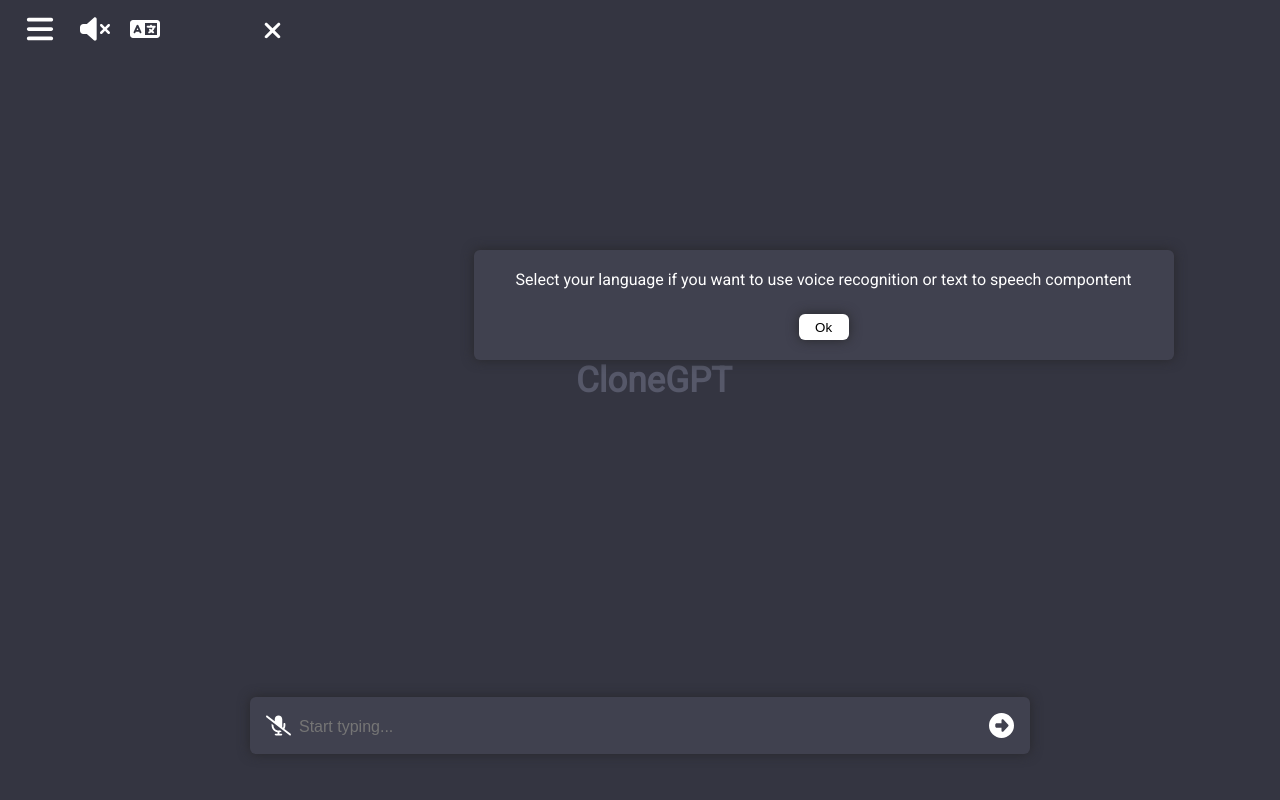
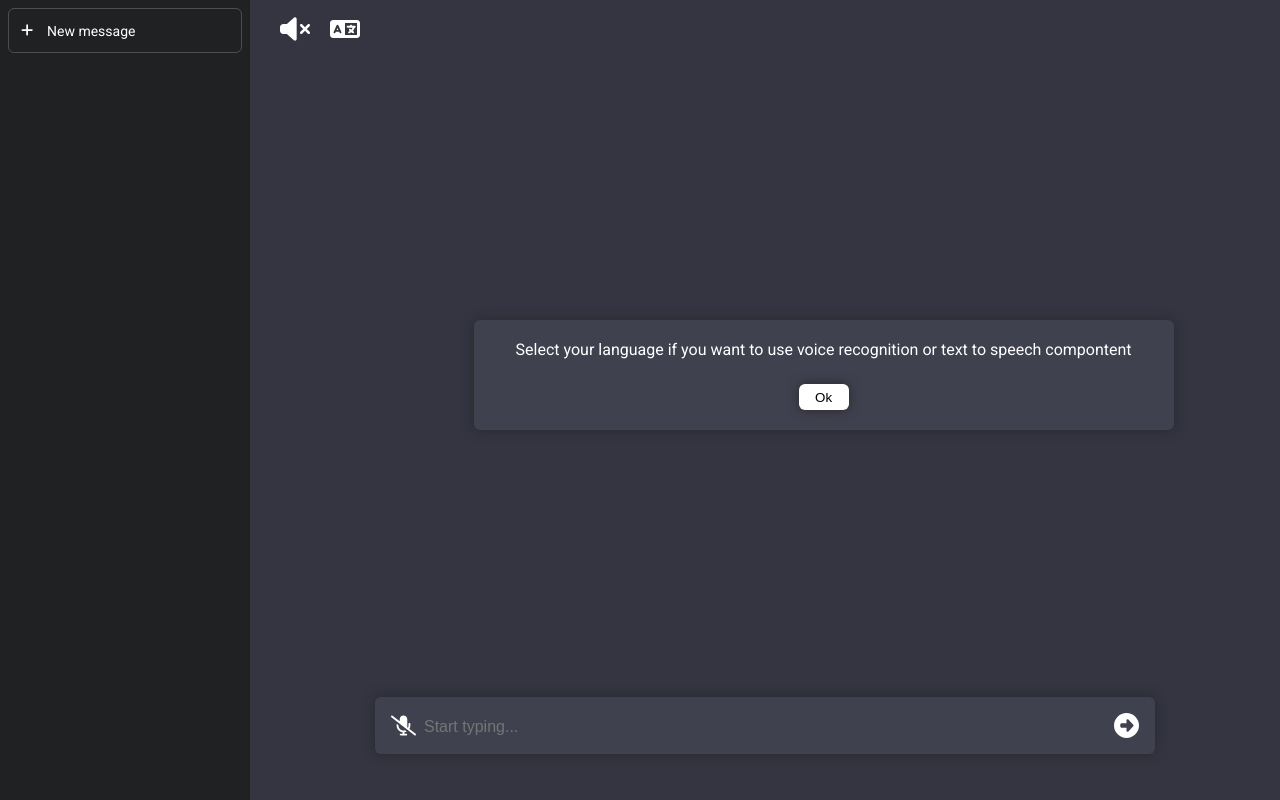
Before and after one commit to ynzulak/voicegpt, a Next.js app: page / in a window 1280 px wide. Built offline with nearby package versions, Linux system fonts and the light colour scheme.

Commit message:
Burger menu almost done, fixing css

```diff
--- a/components/BurgerComponent.tsx
+++ b/components/BurgerComponent.tsx
@@ -8,8 +8,6 @@ import {  faPlus, faMessage, faBars } from '@fortawesome/free-solid-svg-icons'
 
 const BurgerComponent = () => {
     const { isOpen, setIsOpen} = useChat()
-
-
 
     const handleClick = () => {
       setIsOpen(true)
--- a/components/History.tsx
+++ b/components/History.tsx
@@ -4,34 +4,24 @@ import { FontAwesomeIcon } from "../node_modules/@fortawesome/react-fontawesome/
 import {  faPlus, faMessage, faXmark } from '../node_modules/@fortawesome/free-solid-svg-icons/index'
 import { CSSTransition } from 'react-transition-group';
 import { useState } from "react";
+import HistoryComponent from "./HistoryComponent";
 
 
 
 
 const History = () => {
-    const { isOpen, setIsOpen, previousChats, setInputMessage, setResponseMessage, setCurrentTitle } = useChat()
-
-
-    const uniqueTitles: string[] = Array.from(new Set(previousChats.map((previousChat: { title: any; }) => previousChat.title)))
-
-    const createNewChat = () => {
-        setResponseMessage(null)
-        setInputMessage('')
-        setCurrentTitle(null)
-    }
-    const handleClick = (uniqueTitle: string) => {
-        setCurrentTitle(uniqueTitle)
-        setResponseMessage(null)
-        setInputMessage('')
-    }
+    const { isOpen, setIsOpen } = useChat()
 
 
     const handleClose = () => {
       setIsOpen(false)
     }
 
+
+
     return (
         <div className="menu-container">
+            <div className="burger-menu">
                 <div className="close-button">
                     <FontAwesomeIcon icon={faXmark} onClick={handleClose}/>
                 </div>
@@ -41,29 +31,12 @@ const History = () => {
                     classNames="menu"
                     unmountOnExit
                     >
-                <div className='history-container'>
-                    <div className='new-message'>
-                        <div onClick={createNewChat} className='new new-message-element'>
-                            <div className='plus'>
-                                <FontAwesomeIcon icon={faPlus} />
+                <HistoryComponent />
+                </CSSTransition>
             </div>
-                            <span>New message</span>
+            <div className="menu-big">
+                <HistoryComponent />
             </div>
-                    </div>
-                    {uniqueTitles?.map((uniqueTitle, index) => <div className='history' key={index} onClick={() => handleClick(uniqueTitle)}>
-                        <div className='fa-message'>
-                            <FontAwesomeIcon icon={faMessage} />
-                        </div>
-                        <span>    {uniqueTitle && uniqueTitle.length > 25 ? (
-                            `${uniqueTitle.slice(0, 20).charAt(0).toUpperCase() + uniqueTitle.slice(1)}...`
-                        ) : (
-                            uniqueTitle.charAt(0).toUpperCase() + uniqueTitle.slice(1)
-                        )}
-                        </span>
-                    </div>
-                    )}
-                </div>
-            </CSSTransition>
         </div>
     )
     }
--- /dev/null
+++ b/components/HistoryComponent.tsx
@@ -0,0 +1,59 @@
+import { useChat } from "./ChatContext";
+import { FontAwesomeIcon } from "../node_modules/@fortawesome/react-fontawesome/index";
+import {  faPlus, faMessage } from '../node_modules/@fortawesome/free-solid-svg-icons/index'
+import { useState } from "react";
+
+
+
+
+const HistoryComponent = () => {
+    const { isOpen, setIsOpen, previousChats, setInputMessage, setResponseMessage, setCurrentTitle } = useChat()
+
+
+    const uniqueTitles: string[] = Array.from(new Set(previousChats.map((previousChat: { title: any; }) => previousChat.title)))
+
+    const createNewChat = () => {
+        setResponseMessage(null)
+        setInputMessage('')
+        setCurrentTitle(null)
+    }
+    const handleClick = (uniqueTitle: string) => {
+        setCurrentTitle(uniqueTitle)
+        setResponseMessage(null)
+        setInputMessage('')
+    }
+
+
+    const handleClose = () => {
+      setIsOpen(false)
+    }
+
+
+
+    return (
+            <div className='history-container'>
+                <div className='new-message'>
+                    <div onClick={createNewChat} className='new new-message-element'>
+                        <div className='plus'>
+                            <FontAwesomeIcon icon={faPlus} />
+                        </div>
+                        <span>New message</span>
+                    </div>
+                </div>
+                {uniqueTitles?.map((uniqueTitle, index) => <div className='history' key={index} onClick={() => handleClick(uniqueTitle)}>
+                    <div className='fa-message'>
+                        <FontAwesomeIcon icon={faMessage} />
+                    </div>
+                    <span>{uniqueTitle && uniqueTitle.length > 25 ? (
+                        `${uniqueTitle.slice(0, 20).charAt(0).toUpperCase() + uniqueTitle.slice(1)}...`
+                    ) : (
+                        uniqueTitle.charAt(0).toUpperCase() + uniqueTitle.slice(1)
+                    )}
+                    </span>
+                </div>
+                )}
+            </div>
+    )
+}
+
+export default HistoryComponent;
--- a/src/app/styles/main.scss
+++ b/src/app/styles/main.scss
@@ -2,6 +2,7 @@
     display: flex;
 }
 .menu-container{
+    .burger-menu {
         .close-button {
             position: absolute;
             margin: 18px 260px;
@@ -82,6 +83,10 @@
             left: -225px;
         }
     }
+    .menu-big {
+        display: none;
+    }
+}
 .text-container{
     flex: 1;
     display: flex;
@@ -113,6 +118,263 @@
     .lang-container{
         position: absolute;
         margin: 14px 130px;
+        .lang-icon{
+            cursor: pointer;
+            svg {
+                width: 30px;
+                height: 30px;
+            }
+        }
+        .language-modal {
+            display: flex;
+            align-items: center;
+            flex-direction: column;
+            width: 700px;
+            height: 160px;
+            background-color: rgb(64,65,79);
+            position: absolute;
+            top: 955%;
+            left: 1265%;
+            padding: 20px 0;
+            -webkit-box-shadow: 0px 0px 12px 0px rgba(40, 40, 43, 1);
+            -moz-box-shadow: 0px 0px 12px 0px rgba(40, 40, 43, 1);
+            box-shadow: 0px 0px 12px 0px rgba(40, 40, 43, 1);
+            border-radius: 6px;
+            z-index: 1;
+            .modal-text {
+                padding-bottom: 15px;
+                .languages {
+                    display: flex;
+                    flex-direction: column;
+                    justify-content: center;
+                    align-items: center;
+                    padding-top: 15px;
+                }
+            }
+            .ok-button {
+                height: 100px;
+                width: 50px;
+                background-color: #fff;
+                border: none;
+                -webkit-box-shadow: 0px 0px 12px 0px rgba(40, 40, 43, 1);
+                -moz-box-shadow: 0px 0px 12px 0px rgba(40, 40, 43, 1);
+                box-shadow: 0px 0px 12px 0px rgba(40, 40, 43, 1);
+                border-radius: 6px;
+                cursor: pointer;
+            }
+        }
+    }
+    .chatgpt-container{
+        display: flex;
+        justify-content: center;
+        align-items: center;
+        flex: 1;
+        margin-top: 60px;
+        overflow-y: auto;
+        .logo {
+            display: flex;
+            justify-content: center;
+            align-items: center;
+            font-size: 35px;
+            font-weight: bold;
+            color: rgb(86,88,105);
+
+        }
+        .chatgpt-answears {
+            .background{
+                border-top: 1px solid rgba(32,33,35,.5);
+                padding: 24px 16px;
+                width: 100%;
+            }
+        .bot-color{
+            background-color: rgba(68,70,84);
+        }
+            .text{
+                display: flex;
+                justify-content: center;
+                .avatar{
+                    margin-right: 25px;
+                    img{
+                        border-radius: 2px;
+                    }
+                }
+                .user-text{
+                    width: 650px;
+                    line-height: 24px;
+                }
+            }
+            .loading-state{
+                display: flex;
+                justify-content: center;
+                margin-top: 50px;
+            }
+        }
+    }
+    .user-container{
+        display: flex;
+        justify-content: center;
+        align-items: center;
+        height: 100px;
+        .type-bar{
+            display: flex;
+            width: 380px;
+            -webkit-box-shadow: 0px 0px 12px 0px rgba(40, 40, 43, 1);
+            -moz-box-shadow: 0px 0px 12px 0px rgba(40, 40, 43, 1);
+            box-shadow: 0px 0px 12px 0px rgba(40, 40, 43, 1);
+            border-radius: 6px;
+            background-color: rgb(64,65,79);
+            padding: 16px;
+
+            .speech-recognition{
+                display: flex;
+
+                .microphone {
+                    cursor: pointer;
+                    width: 25px;
+                    height: 25px;
+                    svg {
+                        width: 100%;
+                        height: 100%;
+                    }
+                }
+                .no-support-modal {
+                    position: absolute;
+                    display: flex;
+                    align-items: center;
+                    flex-direction: column;
+                    top: 40%;
+                    width: 80%;
+                    height: 120px;
+                    background-color: rgb(64,65,79);
+                    padding: 20px;
+                    -webkit-box-shadow: 0px 0px 12px 0px rgba(40, 40, 43, 1);
+                    -moz-box-shadow: 0px 0px 12px 0px rgba(40, 40, 43, 1);
+                    box-shadow: 0px 0px 12px 0px rgba(40, 40, 43, 1);
+                    border-radius: 6px;
+                    .ok-button {
+                        height: 100px;
+                        width: 50px;
+                        background-color: #fff;
+                        border: none;
+                        -webkit-box-shadow: 0px 0px 12px 0px rgba(40, 40, 43, 1);
+                        -moz-box-shadow: 0px 0px 12px 0px rgba(40, 40, 43, 1);
+                        box-shadow: 0px 0px 12px 0px rgba(40, 40, 43, 1);
+                        border-radius: 6px;
+                        cursor: pointer;
+                    }
+                }
+            }
+
+            .user-text{
+                flex: 1;
+                font-size: 16px;
+                height: 25px;
+                display: flex;
+                align-items: center;
+                border: none;
+                background-color: rgb(64,65,79);
+                color: white;
+                padding: 2px 0 0 4px;
+            }
+            .submit{
+                cursor: pointer;
+                height: 25px;
+                width: 25px;
+            }
+        }
+    }
+}
+
+.hidden {
+    display: none;
+}
+
+.history:hover {
+    background-color: rgb(52,53,65);
+}
+
+/////////////////////////////////////////////////////////////////////////////////////////////////////
+
+
+@media screen and (min-width: 1000px) {
+    .container{
+        display: flex;
+    }
+    .menu-container{
+        .burger-menu {
+            display: none;
+        }
+        .menu-big {
+            display: flex;
+            .history-container{
+                background-color: rgb(32, 33, 35);
+                width: 250px;
+                height: 100vh;
+                padding: 8px;
+                font-size: 14px;
+                overflow: auto;
+
+                .new-message{
+                    display: flex;
+                    justify-content: center;
+                    margin-bottom: 15px;
+                    height: 45px;
+                    .new{
+                        flex: 1;
+                    }
+                    .new-message-element    {
+                        display: flex;
+                        align-items: center;
+                        padding: 4px 12px;
+                        border: 1px solid hsla(0,0%,100%,.2);
+                        border-radius: 6px;
+                        cursor: pointer;
+                    }
+                    .plus {
+                        width: 14px;
+                        margin-right: 12px;
+                    }
+                }
+                .history{
+                    display: flex;
+                    align-items: center;
+                    height: 45px;
+                    padding: 12px;
+                    border-radius: 6px;
+                    cursor: pointer;
+
+                    .fa-message{
+                        height: 17px;
+                        width: 15px;
+                        margin-right: 12px;
+                    }
+                }
+            }
+        }
+}
+    .text-container{
+        flex: 1;
+        display: flex;
+        flex-direction: column;
+        height: 100vh;
+
+        .burger-container{
+            display: none;
+        }
+        .speech-container{
+            position: absolute;
+            margin: 14px 30px;
+            .speech-icon{
+                cursor: pointer;
+                svg {
+                    width: 30px;
+                    height: 30px;
+                }
+            }
+        }
+        .lang-container{
+            position: absolute;
+            margin: 14px 80px;
             .lang-icon{
                 cursor: pointer;
                 svg {
@@ -291,264 +553,4 @@
     .history:hover {
         background-color: rgb(52,53,65);
     }
-
-
-
-// .container{
-//     display: flex;
-// }
-
-// .history-container{
-//     background-color: rgb(32, 33, 35);
-//     width: 250px;
-//     height: 100vh;
-//     padding: 8px;
-//     font-size: 14px;
-//     overflow: auto;
-
-//     .new-message{
-//         display: flex;
-//         justify-content: center;
-//         margin-bottom: 15px;
-//         height: 45px;
-//         .new{
-//             flex: 1;
-//         }
-//         .new-message-element    {
-//             display: flex;
-//             align-items: center;
-//             padding: 4px 12px;
-//             border: 1px solid hsla(0,0%,100%,.2);
-//             border-radius: 6px;
-//             cursor: pointer;
-//         }
-//         .plus {
-//             width: 14px;
-//             margin-right: 12px;
-//         }
-//     }
-//     .history{
-//         display: flex;
-//         align-items: center;
-//         height: 45px;
-//         padding: 12px;
-//         border-radius: 6px;
-//         cursor: pointer;
-
-// .fa-message{
-//     height: 17px;
-//     width: 15px;
-//     margin-right: 12px;
-// }
-//     }
-// }
-
-// .text-container{
-//     flex: 1;
-//     display: flex;
-//     flex-direction: column;
-//     height: 100vh;
-
-//     .burger-container{
-//         position: absolute;
-//         margin: 14px 25px;
-//         .speech-icon{
-//             cursor: pointer;
-//             svg {
-//                 width: 30px;
-//                 height: 30px;
-//             }
-//         }
-//     }
-//     .speech-container{
-//         position: absolute;
-//         margin: 14px 80px;
-//         .speech-icon{
-//             cursor: pointer;
-//             svg {
-//                 width: 30px;
-//                 height: 30px;
-//             }
-//         }
-//     }
-//     .lang-container{
-//         position: absolute;
-//         margin: 14px 130px;
-//         .lang-icon{
-//             cursor: pointer;
-//             svg {
-//                 width: 30px;
-//                 height: 30px;
-//             }
-//         }
-//         .language-modal {
-//             display: flex;
-//             align-items: center;
-//             flex-direction: column;
-//             width: 700px;
-//             height: 160px;
-//             background-color: rgb(64,65,79);
-//             position: absolute;
-//             top: 955%;
-//             left: 1265%;
-//             padding: 20px 0;
-//             -webkit-box-shadow: 0px 0px 12px 0px rgba(40, 40, 43, 1);
-//             -moz-box-shadow: 0px 0px 12px 0px rgba(40, 40, 43, 1);
-//             box-shadow: 0px 0px 12px 0px rgba(40, 40, 43, 1);
-//             border-radius: 6px;
-//             z-index: 1;
-//             .modal-text {
-//                 padding-bottom: 15px;
-//                 .languages {
-//                     display: flex;
-//                     flex-direction: column;
-//                     justify-content: center;
-//                     align-items: center;
-//                     padding-top: 15px;
-//                 }
-//             }
-//             .ok-button {
-//                 height: 100px;
-//                 width: 50px;
-//                 background-color: #fff;
-//                 border: none;
-//                 -webkit-box-shadow: 0px 0px 12px 0px rgba(40, 40, 43, 1);
-//                 -moz-box-shadow: 0px 0px 12px 0px rgba(40, 40, 43, 1);
-//                 box-shadow: 0px 0px 12px 0px rgba(40, 40, 43, 1);
-//                 border-radius: 6px;
-//                 cursor: pointer;
-//             }
-//         }
-//     }
-//     .chatgpt-container{
-//         position: relative;
-//         flex: 1;
-//         margin-top: 60px;
-//         overflow-y: auto;
-//         .logo {
-//             position: absolute;
-//             top: 100px;
-//             left: 45%;
-//             font-size: 35px;
-//             font-weight: bold;
-//             color: rgb(86,88,105);
-//             margin-top: 200px;
-//         }
-//         .chatgpt-answears {
-//             margin: 0 auto;
-//             .background{
-//                 border-top: 1px solid rgba(32,33,35,.5);
-//                 padding: 24px 16px;
-//                 width: 100%;
-//             }
-//         .bot-color{
-//             background-color: rgba(68,70,84);
-//         }
-//             .text{
-//                 display: flex;
-//                 justify-content: center;
-//                 .avatar{
-//                     margin-right: 25px;
-//                     img{
-//                         border-radius: 2px;
-//                     }
-//                 }
-//                 .user-text{
-//                     width: 650px;
-//                     line-height: 24px;
-//                 }
-//             }
-//             .loading-state{
-//                 display: flex;
-//                 justify-content: center;
-//                 margin-top: 50px;
-//             }
-//         }
-//     }
-//     .user-container{
-//         display: flex;
-//         justify-content: center;
-//         align-items: center;
-//         height: 150px;
-
-//         .type-bar{
-//             display: flex;
-//             width: 780px;
-//             -webkit-box-shadow: 0px 0px 12px 0px rgba(40, 40, 43, 1);
-//             -moz-box-shadow: 0px 0px 12px 0px rgba(40, 40, 43, 1);
-//             box-shadow: 0px 0px 12px 0px rgba(40, 40, 43, 1);
-//             border-radius: 6px;
-//             background-color: rgb(64,65,79);
-//             padding: 16px;
-
-//             .speech-recognition{
-//                 display: flex;
-
-//                 .microphone {
-//                     cursor: pointer;
-//                     width: 25px;
-//                     height: 25px;
-//                     svg {
-//                         width: 100%;
-//                         height: 100%;
-//                     }
-//                 }
-//                 .no-support-modal {
-//                     display: flex;
-//                     align-items: center;
-//                     flex-direction: column;
-//                     width: 700px;
-//                     height: 110px;
-//                     background-color: rgb(64,65,79);
-//                     bottom: 55%;
-//                     left: 37%;
-//                     position: absolute;
-//                     padding: 20px 0;
-//                     -webkit-box-shadow: 0px 0px 12px 0px rgba(40, 40, 43, 1);
-//                     -moz-box-shadow: 0px 0px 12px 0px rgba(40, 40, 43, 1);
-//                     box-shadow: 0px 0px 12px 0px rgba(40, 40, 43, 1);
-//                     border-radius: 6px;
-//                     .modal-text {
-//                         padding-bottom: 25px
-//                     }
-//                     .ok-button {
-//                         height: 100px;
-//                         width: 50px;
-//                         background-color: #fff;
-//                         border: none;
-//                         -webkit-box-shadow: 0px 0px 12px 0px rgba(40, 40, 43, 1);
-//                         -moz-box-shadow: 0px 0px 12px 0px rgba(40, 40, 43, 1);
-//                         box-shadow: 0px 0px 12px 0px rgba(40, 40, 43, 1);
-//                         border-radius: 6px;
-//                         cursor: pointer;
-//                     }
-//                 }
-//             }
-
-//             .user-text{
-//                 flex: 1;
-//                 font-size: 16px;
-//                 height: 25px;
-//                 display: flex;
-//                 align-items: center;
-//                 border: none;
-//                 background-color: rgb(64,65,79);
-//                 color: white;
-//                 padding: 2px 0 0 4px;
-//             }
-//             .submit{
-//                 cursor: pointer;
-//                 height: 25px;
-//                 width: 25px;
-//             }
-//         }
-//     }
-// }
-
-// .hidden {
-//     display: none;
-// }
-
-// .history:hover {
-//     background-color: rgb(52,53,65);
-// }
+}
```
Also changed, not shown: .txt (deleted), components/Submit.tsx (indentation only). Lines whose indentation alone changed are shown as unchanged.
